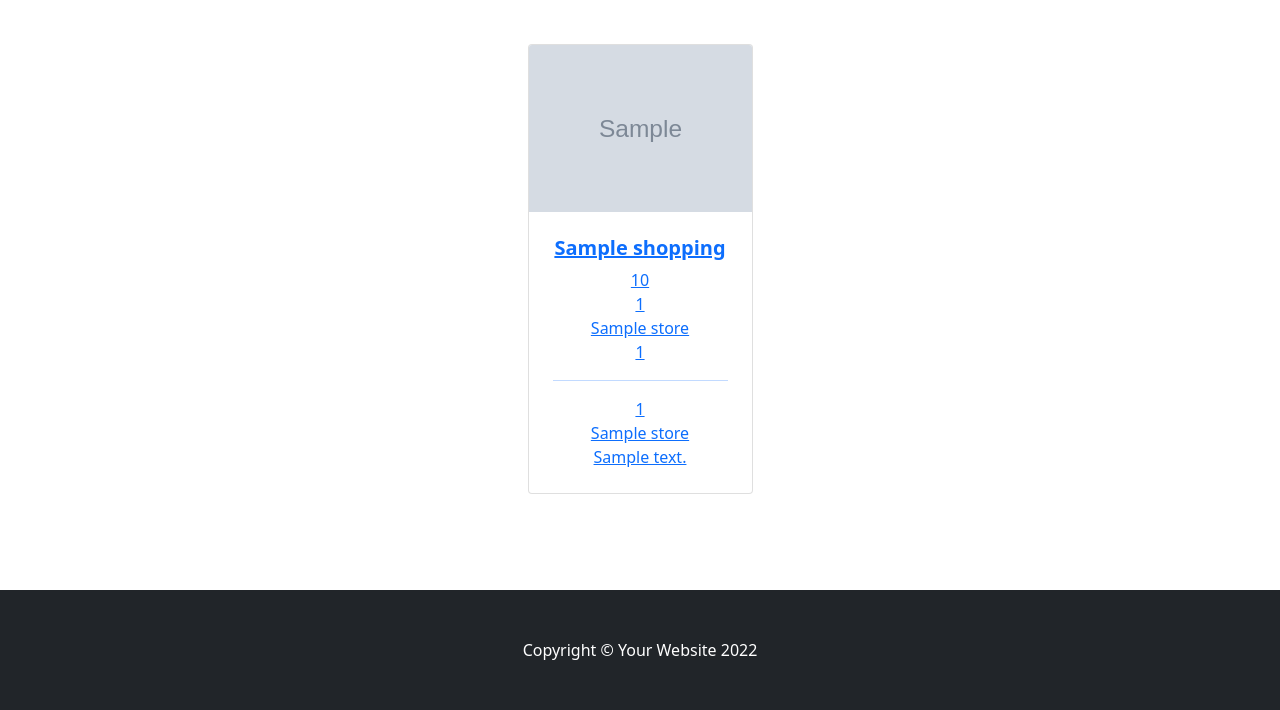
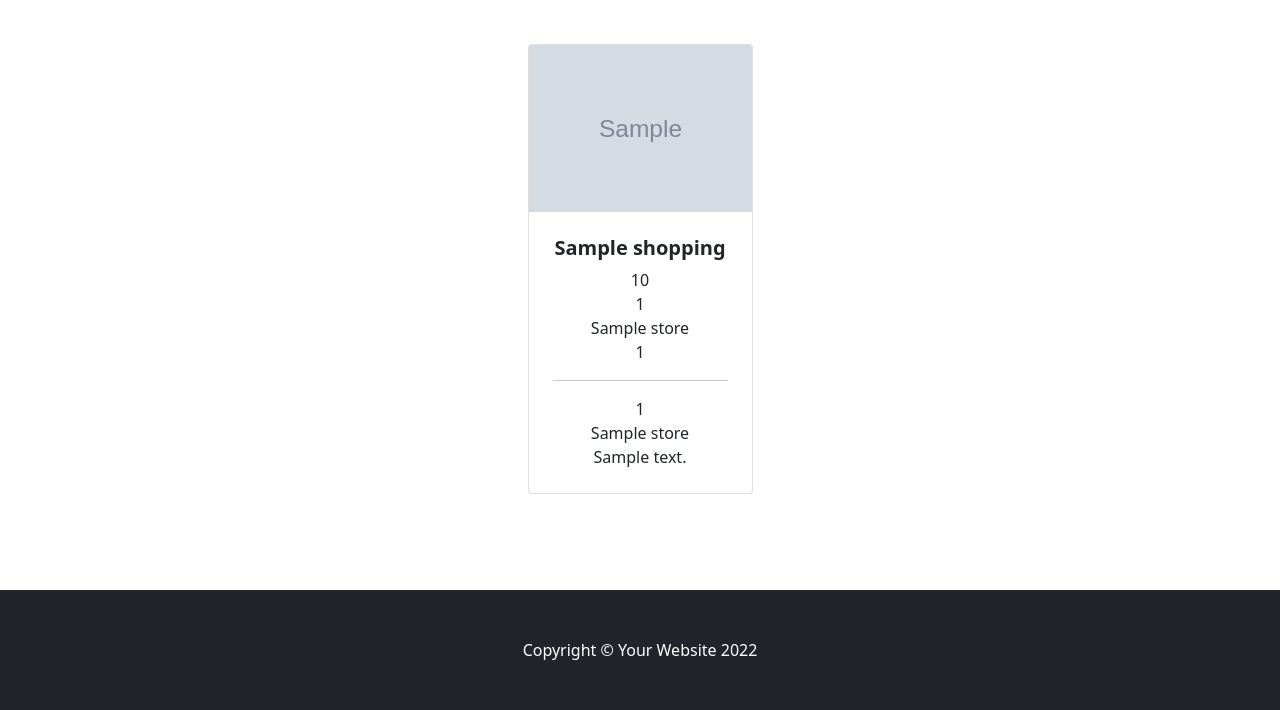
Before and after one commit to likelionsg/11th_Django, a Django app: page /shopping/ in a window 1280 px wide. Shown: the part 405-1115 px from the top of the page. Run offline with Django 4.2, Linux system fonts and the light colour scheme; tables that the repository leaves empty hold one stand-in row (values such as "Sample post"); grey boxes marked "Sample" are stand-in pictures; some libraries are stand-ins or nearby versions.

Commit message:
index.html에 style 관련 수정 사항 추가

```diff
--- a/django_project/shopping/templates/index.html
+++ b/django_project/shopping/templates/index.html
@@ -16,7 +16,7 @@
         <div class="row gx-4 gx-lg-5 row-cols-2 row-cols-md-3 row-cols-xl-4 justify-content-center">
             {% for item in item_list %}
             <div class="col mb-5">
-                <a href="{% url 'detail_page' item.pk %}">
+                <a style="color:inherit; text-decoration:none;" href="{% url 'detail_page' item.pk %}">
                     <div class="card h-100">
                         <!-- Product image-->
                         {% if item.image %}
```
